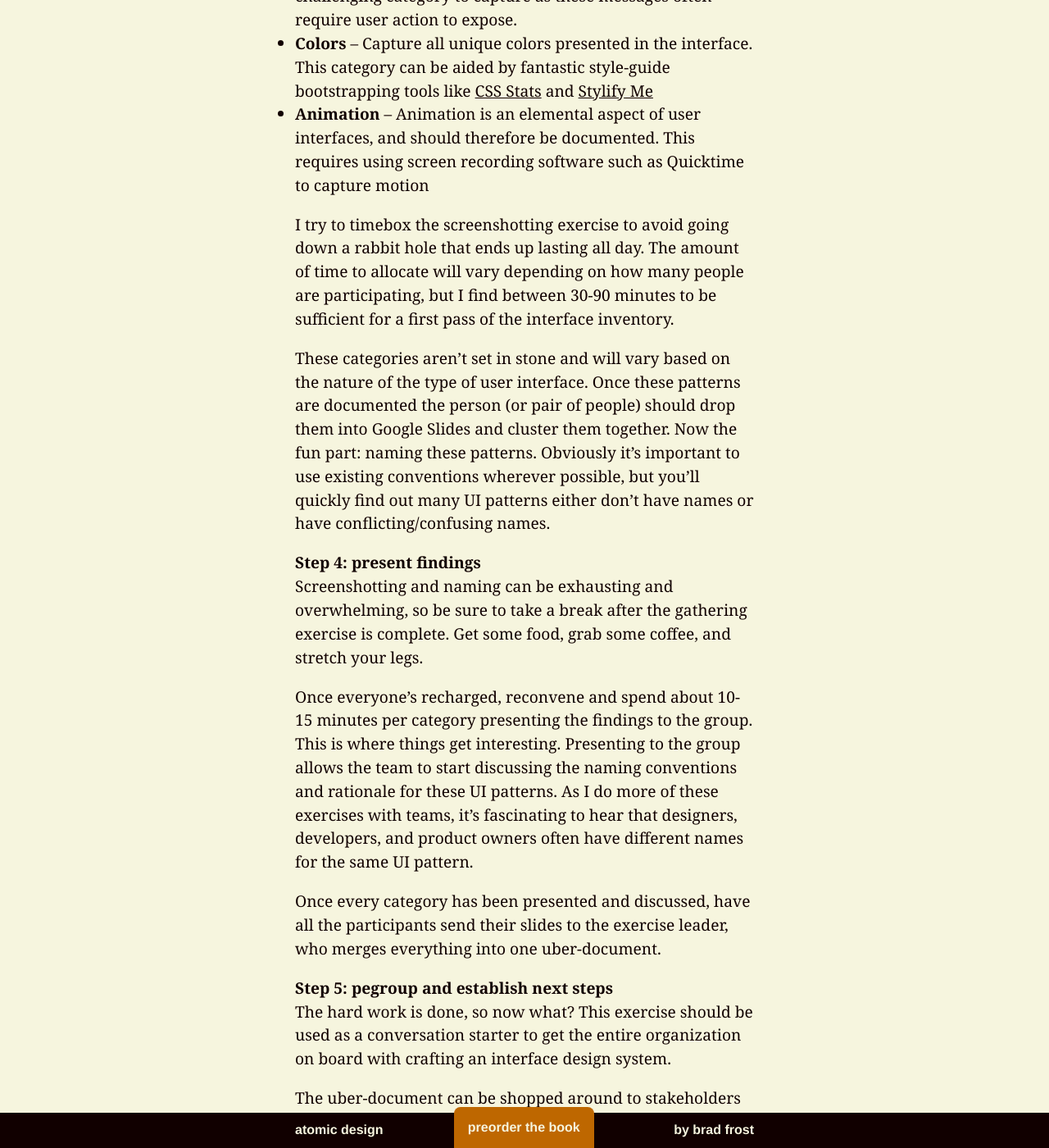
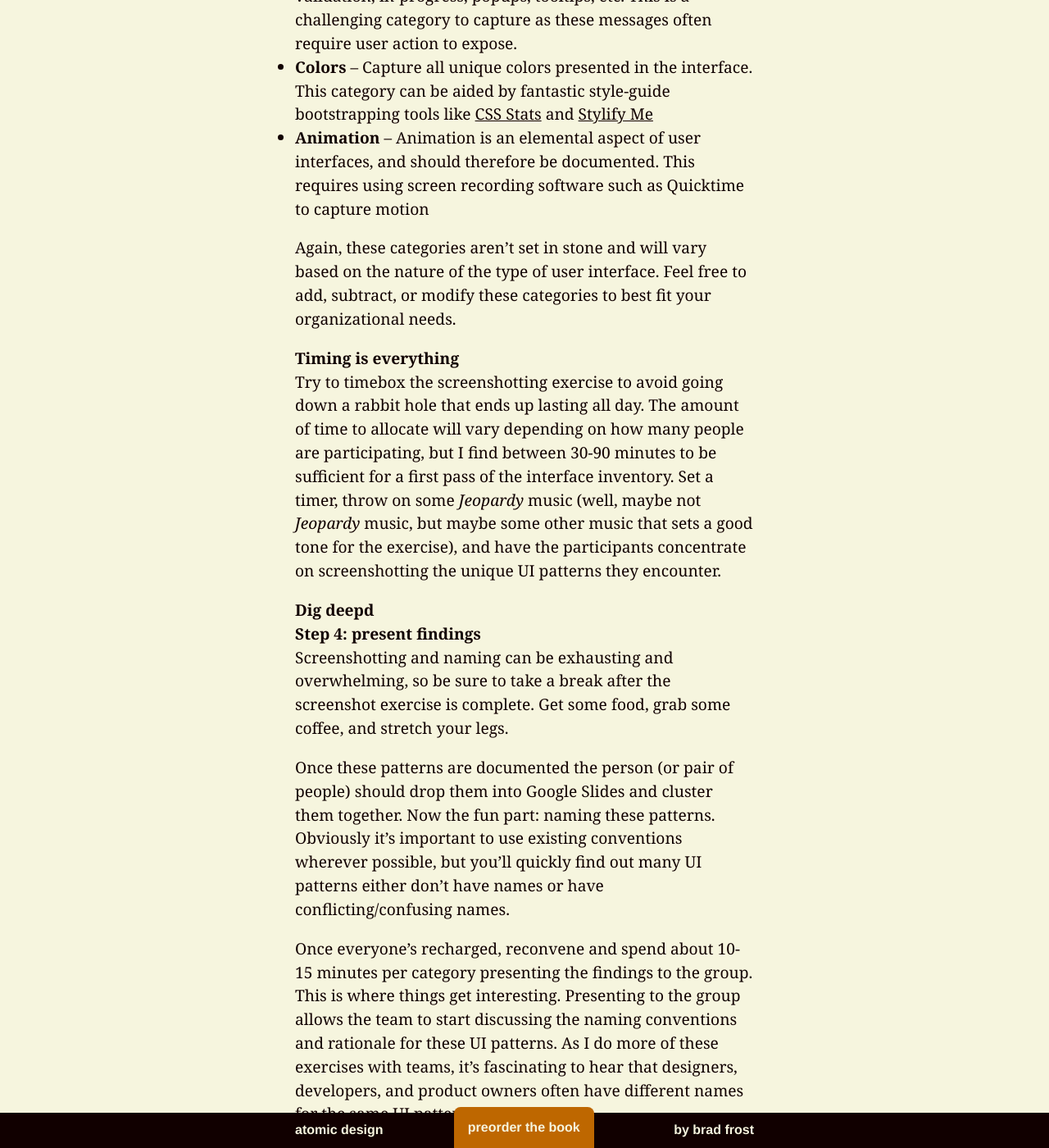
Before and after one commit to bradfrost/atomic-design, a Jekyll site: the page built from chapter-4.md, in a window 1280 px wide and 1400 px high, scrolled down 7386 px. Shown: the whole window at 82% size. Built offline with Jekyll 4.4.1, drawn with Linux system fonts in a browser that asks for light colours; some of the changed text lies outside the part shown.

Commit message:
Chapter 4 draft
Interface inventories

```diff
--- a/chapter-4.md
+++ b/chapter-4.md
@@ -68,6 +68,7 @@ Get your screenshotting fingers ready because it's time for the main event! **Th
 
 Assign each participant a UI category. Depending on how many people are participating, you may need to break people up into pairs or have participants document multiple categories. Again, the more the merrier, as more people screenshotting will result in more thorough documentation.
 
+#### What patterns to capture
 So what categories of interface elements should be captured? Obviously the interface element categories are going to vary from experience to experience, but here’s a few categories to start with:
 
 - **Global elements** – components like headers, footers, and other global elements that are shared across the entire experience
@@ -87,12 +88,18 @@ So what categories of interface elements should be captured? Obviously the inter
 - **Colors** – Capture all unique colors presented in the interface. This category can be aided by fantastic style-guide bootstrapping tools like [CSS Stats](http://cssstats.com/) and [Stylify Me](http://stylifyme.com/)
 - **Animation** – Animation is an elemental aspect of user interfaces, and should therefore be documented. This requires using screen recording software such as Quicktime to capture motion
 
-I try to timebox the screenshotting exercise to avoid going down a rabbit hole that ends up lasting all day. The amount of time to allocate will vary depending on how many people are participating, but I find between 30-90 minutes to be sufficient for a first pass of the interface inventory.
+Again, these categories aren’t set in stone and will vary based on the nature of the type of user interface. Feel free to add, subtract, or modify these categories to best fit your organizational needs.
 
-These categories aren’t set in stone and will vary based on the nature of the type of user interface. Once these patterns are documented the person (or pair of people) should drop them into  Google Slides and cluster them together. Now the fun part: naming these patterns. Obviously it’s important to use existing conventions wherever possible, but you’ll quickly find out many UI patterns either don’t have names or have conflicting/confusing names.
+#### Timing is everything
+Try to timebox the screenshotting exercise to avoid going down a rabbit hole that ends up lasting all day. The amount of time to allocate will vary depending on how many people are participating, but I find between 30-90 minutes to be sufficient for a first pass of the interface inventory. Set a timer, throw on some *Jeopardy* music (well, maybe not *Jeopardy* music, but maybe some other music that sets a good tone for the exercise), and have the participants concentrate on screenshotting the unique UI patterns they encounter.
+
+#### Dig deepd
+
 
 #### Step 4: present findings
-Screenshotting and naming can be exhausting and overwhelming, so be sure to take a break after the gathering exercise is complete. Get some food, grab some coffee, and stretch your legs.
+Screenshotting and naming can be exhausting and overwhelming, so be sure to take a break after the screenshot exercise is complete. Get some food, grab some coffee, and stretch your legs.
+
+Once these patterns are documented the person (or pair of people) should drop them into Google Slides and cluster them together. Now the fun part: naming these patterns. Obviously it’s important to use existing conventions wherever possible, but you’ll quickly find out many UI patterns either don’t have names or have conflicting/confusing names.
 
 Once everyone’s recharged, reconvene and spend about 10-15 minutes per category presenting the findings to the group. This is where things get interesting. Presenting to the group allows the team to start discussing the naming conventions and rationale for these UI patterns.  As I do more of these exercises with teams, it’s fascinating to hear that designers, developers, and product owners often have different names for the same UI pattern.
 
```
Also changed, not shown: 2 other files.
